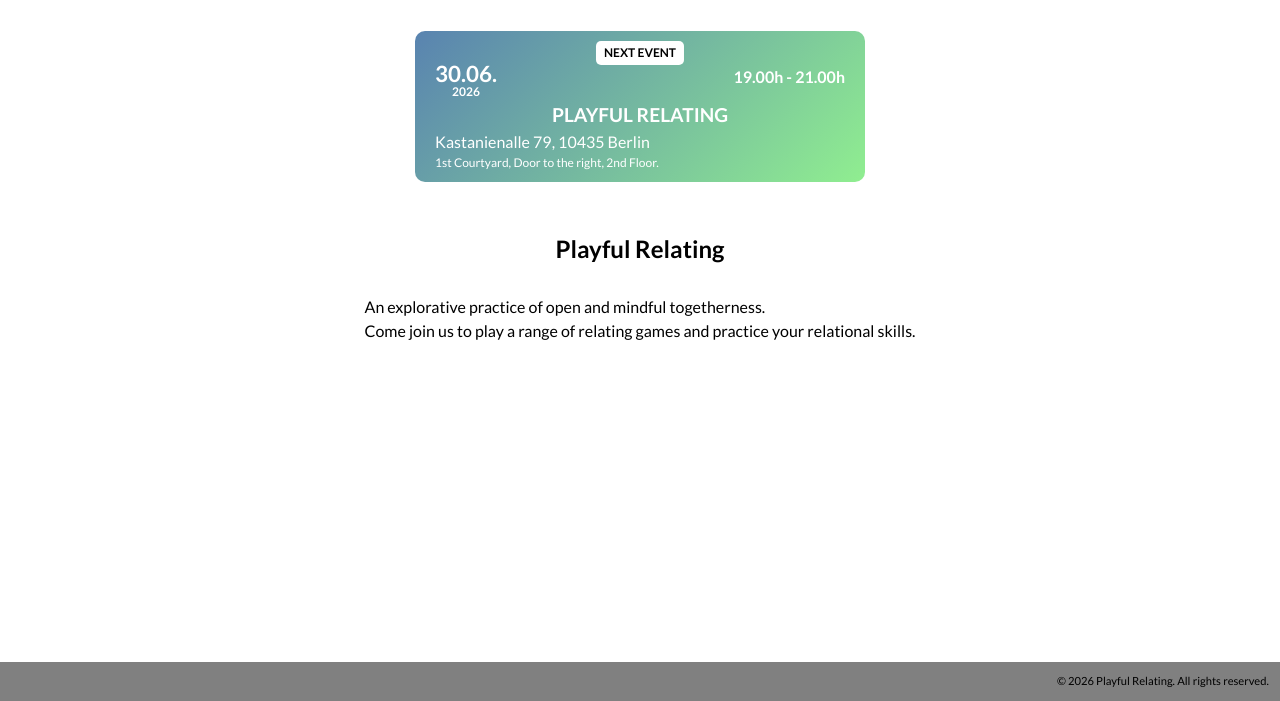
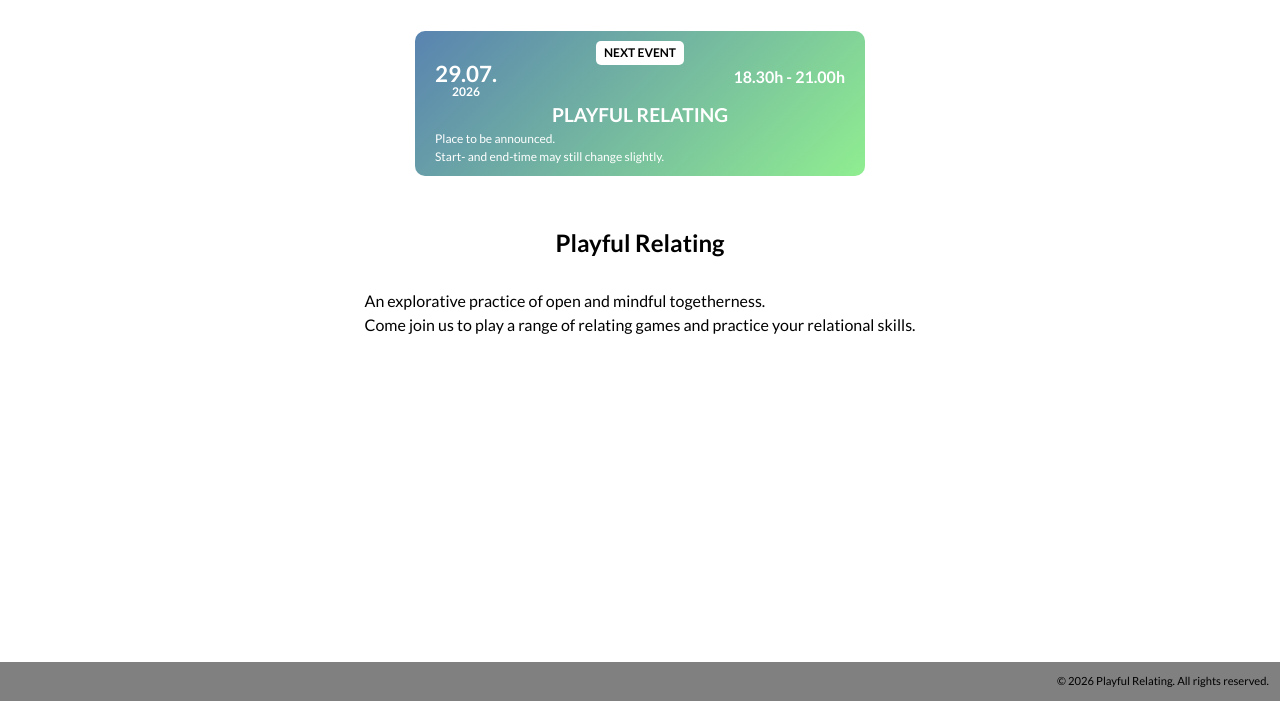
Before and after one commit to BardeMantel/playful-relating, a website: page home.html in a window 1280 px wide. Shown: the part 99-800 px from the top of the page. Drawn offline with Linux system fonts and the light colour scheme.

Commit message:
Update home.html

```diff
--- a/home.html
+++ b/home.html
@@ -63,17 +63,17 @@
           <div class="eventbadge">NEXT EVENT</div>
           <div class="eventbar">
             <div class="eventdate">
-              30.06.
+              29.07.
               <p class="small" style="text-align: center;">2026</p>
             </div>
             <div class="eventtime">
-              19.00h - 21.00h
+              18.30h - 21.00h
             </div>
           </div>
 
           <div class="eventname">PLAYFUL RELATING</div>
-          <p>Kastanienalle 79, 10435 Berlin</p>
-          <p class="small">1st Courtyard, Door to the right, 2nd Floor.</p>
+          <p></p>
+          <p class="small">Place to be announced.<br>Start- and end-time may still change slightly.</p>
         </div>
       </div>
 
```
